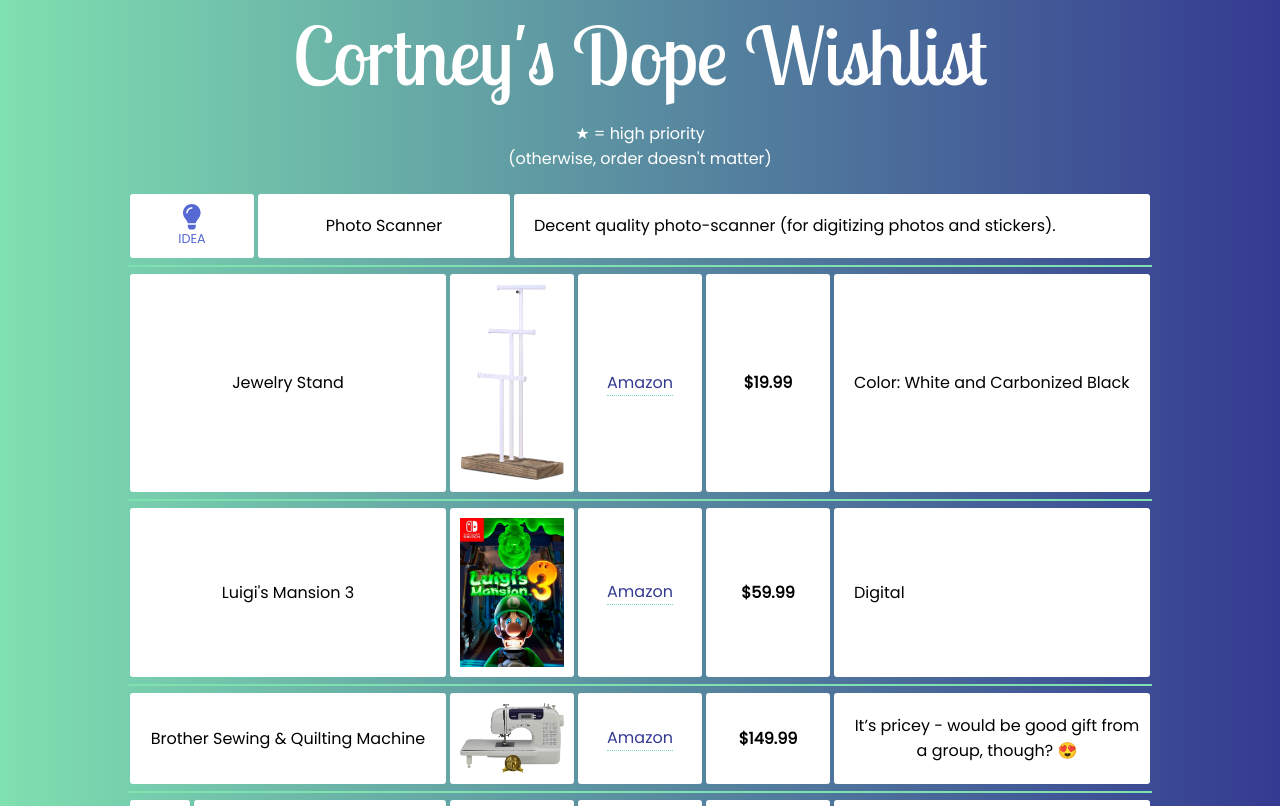
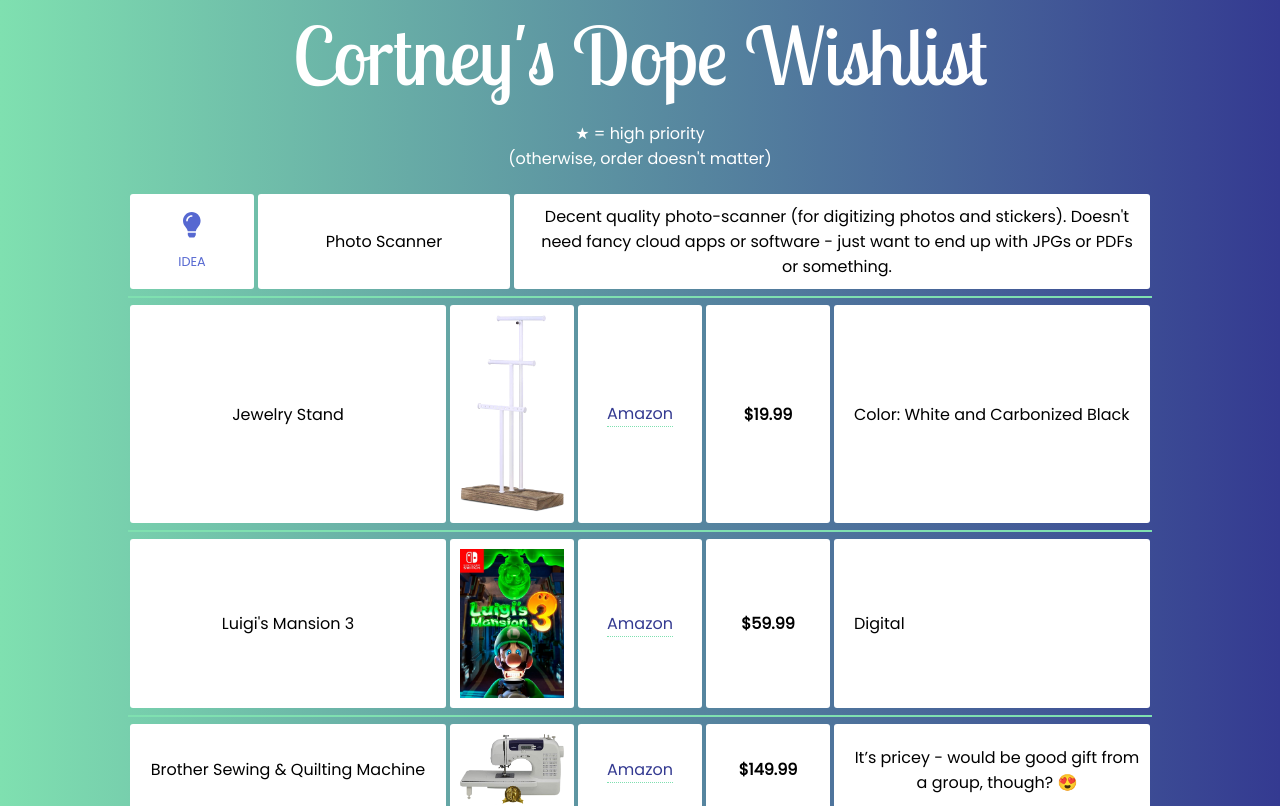
Before and after one commit to cortneysmith/wishlist, a React (Create React App) app: page / in a window 1280 px wide. Shown: the top 806 px of the page. Built offline with nearby package versions, Linux system fonts and the light colour scheme; a web font is replaced by a local one.

Commit message:
Update wishlistItems.js

```diff
--- a/src/wishlistItems.js
+++ b/src/wishlistItems.js
@@ -4,7 +4,7 @@
     linkName: "",
     linkURL: "",
     details:
-      "Decent quality photo-scanner (for digitizing photos and stickers).",
+      "Decent quality photo-scanner (for digitizing photos and stickers). Doesn't need fancy cloud apps or software - just want to end up with JPGs or PDFs or something.",
     price: 0,
     highPriority: false,
     thumbURL: "",
```
